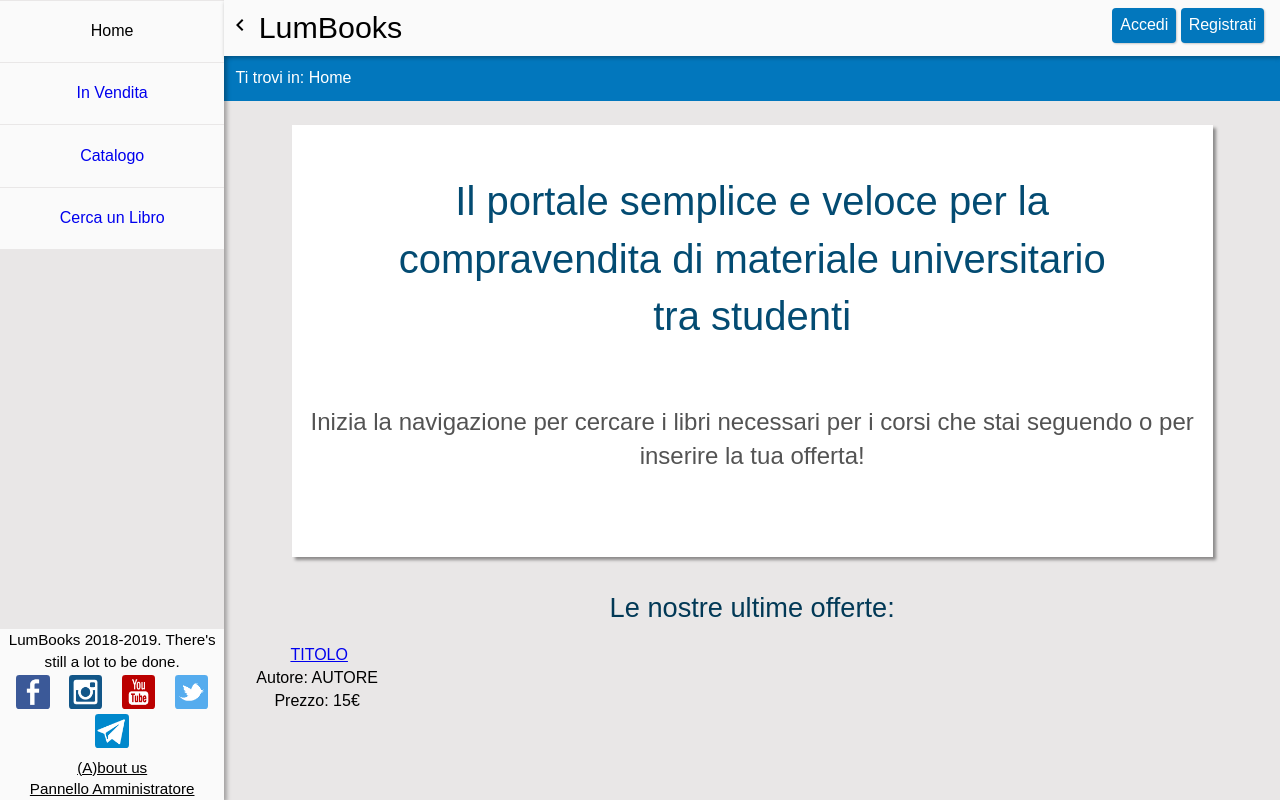
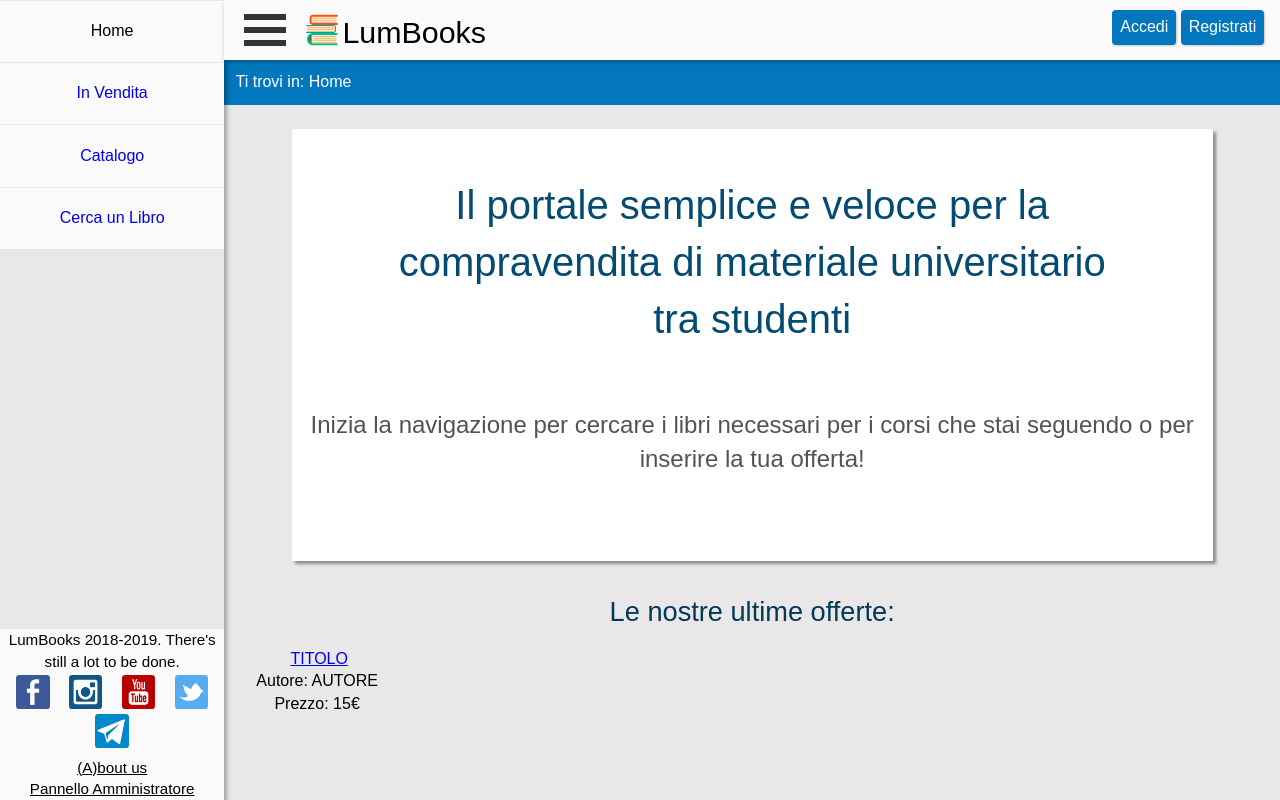
Before and after one commit to ElenaPontecchiani/LumBooks, a PHP site: page /php/home.php in a window 1280 px wide. Run offline with PHP 8.4, Linux system fonts and the light colour scheme.

Commit message:
sistemato header

```diff
--- a/HTML/modules/header.html
+++ b/HTML/modules/header.html
@@ -1,6 +1,11 @@
 
 <header id="header">
-    <button id="toggle_nav"></button>
+    <div class="container" onclick="myFunction(this)">
+        <div class="bar1"></div>
+        <div class="bar2"></div>
+        <div class="bar3"></div>
+      </div>
+    <img id="logo_lumbooks" src="../images/books.svg" alt="logo del sito"/>
     <a href="home.php">
         <h1>LumBooks</h1>
     </a>
--- a/css/style2.css
+++ b/css/style2.css
@@ -28,18 +28,37 @@ header{
     justify-content: space-between;
 }
 
+.container {
+    display: inline-block;
+    cursor: pointer;
+    position: relative;
+    vertical-align: top;
+    margin-left: 1em;
+    margin-right: 1em;
+  }
+
+  .bar1, .bar2, .bar3 {
+    width: 2.625em;
+    height: 0.375em;
+    background-color: #333;
+    margin: 0.45em 0;
+    display: block;
+  }
+
 header *{
     display: inline-block;
 }
 
 #logo_lumbooks {
+    top: 0.5em;
     width: 2em;
     height: 2em;
+    position: relative;
 }
 
 #header_login{
     right: 1em;
-    top: 0.5em;
+    top: 0.6em;
     position: absolute;
 }
 
@@ -47,6 +66,8 @@ h1{
     font-weight: 250;
     font-size: 1.9em;
     color: #000000;
+    position: relative;
+    top: 0.15em;
 }
 
 h2{
```
